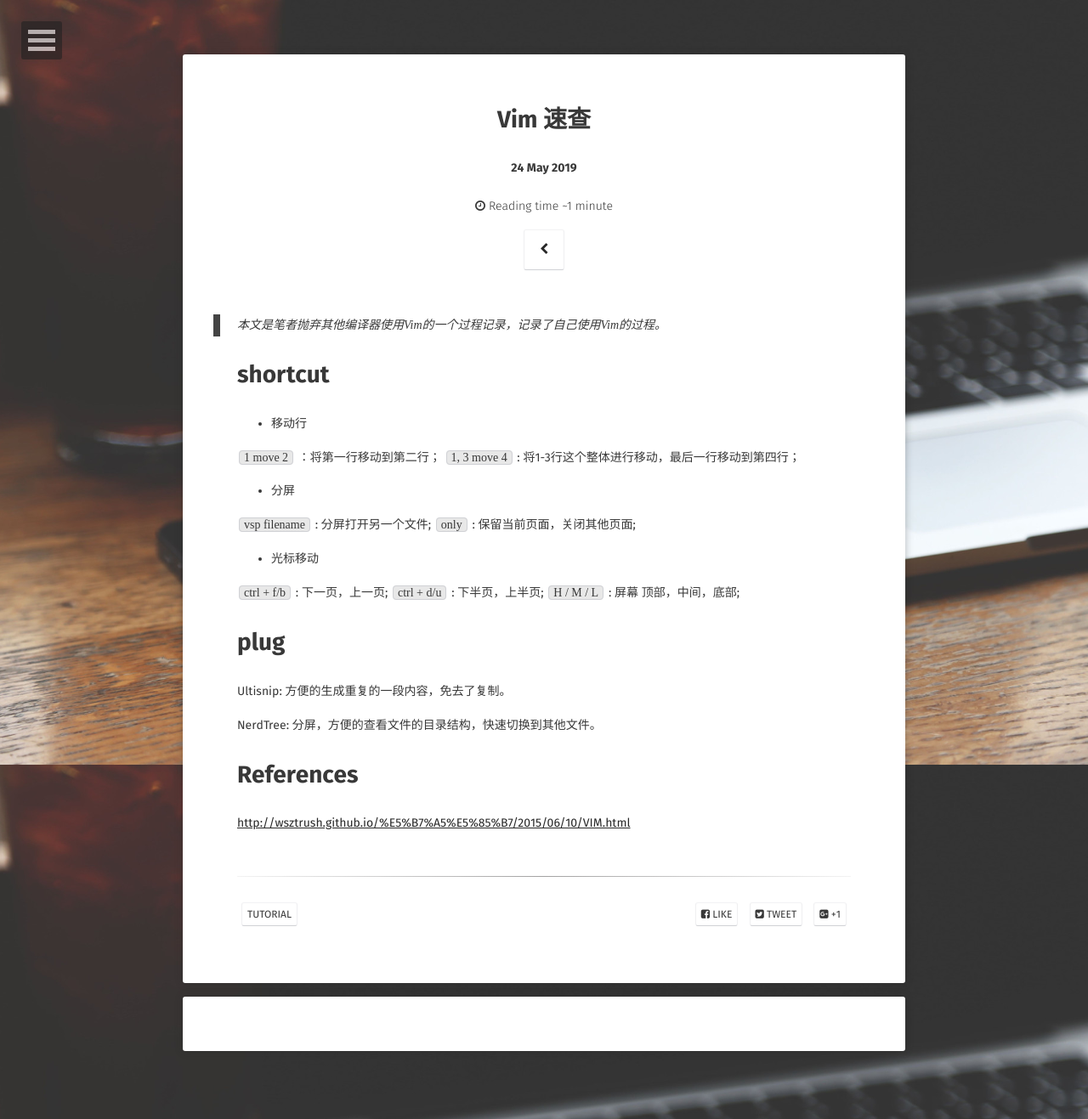
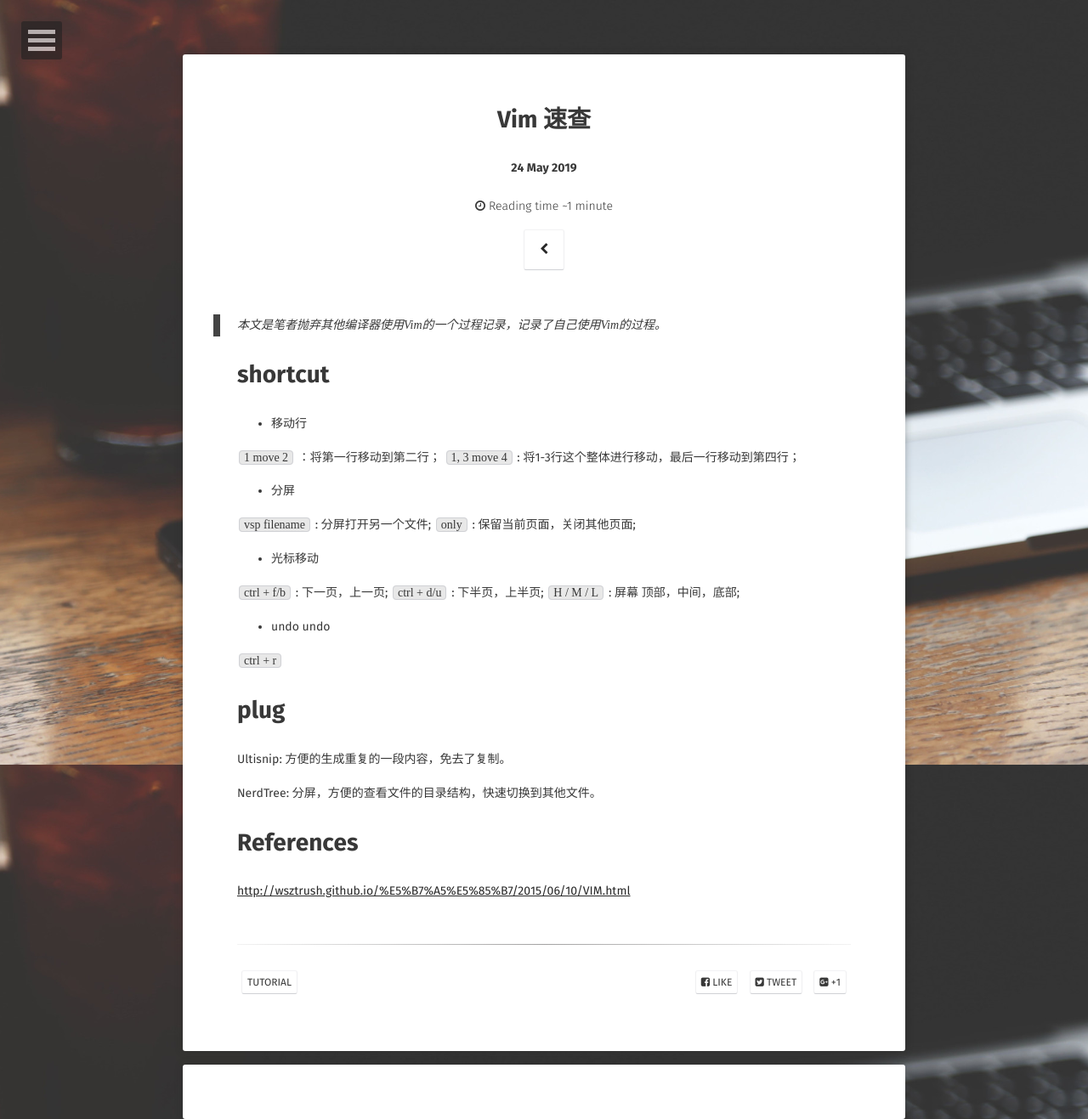
Before and after one commit to longjianjiang/longjianjiang.github.io, a Jekyll site: the page built from _posts/2019-05-24-vim-usage.md, in a window 1280 px wide. Shown: the whole page at 85% size. Built offline with Jekyll 4.4.1, drawn with Linux system fonts in a browser that asks for light colours; some web fonts are replaced; comment, search, counter and statistics services are not loaded.

Commit message:
Update(auto commit)

```diff
--- a/_posts/2019-05-24-vim-usage.md
+++ b/_posts/2019-05-24-vim-usage.md
@@ -28,6 +28,10 @@
 `ctrl + d/u` : 下半页，上半页;
 `H / M / L`  : 屏幕 顶部，中间，底部;
 
+- undo undo
+
+`ctrl + r`
+
 # plug
 
 Ultisnip: 方便的生成重复的一段内容，免去了复制。
```
